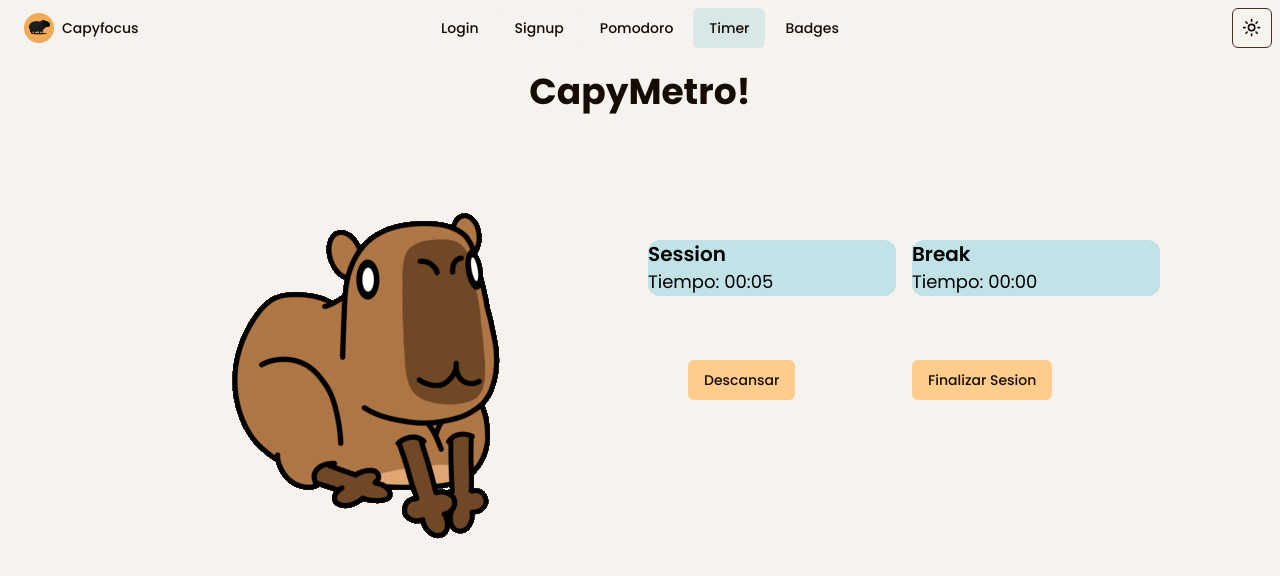
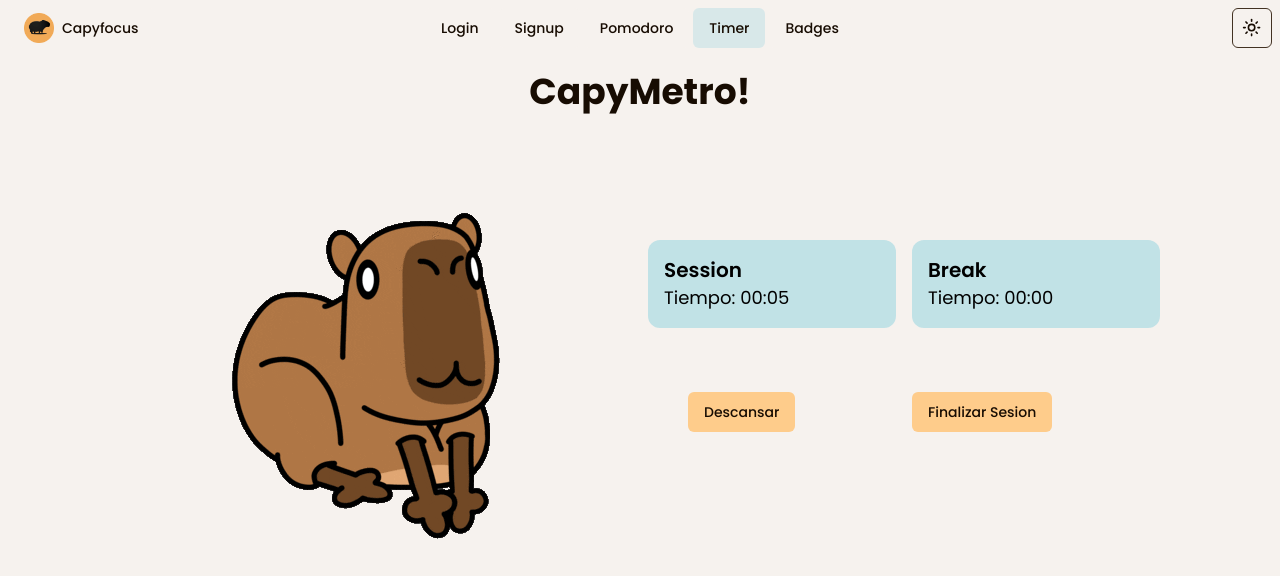
Before and after one commit to alanmoyano/capyfocus, a React (Vite) app: page /timer in a window 1280 px wide. Shown: the top 576 px of the page. Built offline with nearby package versions, Linux system fonts and the light colour scheme.

Commit message:
pequeño cambio

```diff
--- a/src/components/Timer.tsx
+++ b/src/components/Timer.tsx
@@ -74,12 +74,13 @@ export default function Timer() {
         {/* Columna 2:*/}
         <div className='col-span-1 grid grid-cols-2 gap-4 mt-32'>
           <div className='text-black'>
-            <div className='bg-accent/90 rounded-xl'>
+            <div className='bg-accent/90 rounded-xl p-4'>
 
             <ActualTimer mode={'Session'} time={Sessioncountup} />
             </div>
             <div className='mt-16 ml-10'>
               <Button
+              className=' '
                 onClick={() => {
                   setIsActive(prev => !prev)
                 }}
@@ -90,7 +91,7 @@ export default function Timer() {
           </div>
 
           <div className=' text-black'>
-              <div className='bg-accent/90 rounded-xl'>
+              <div className='bg-accent/90 p-4 rounded-xl'>
 
             <ActualTimer mode={'Break'} time={Breakcountup} />
               </div>
```
